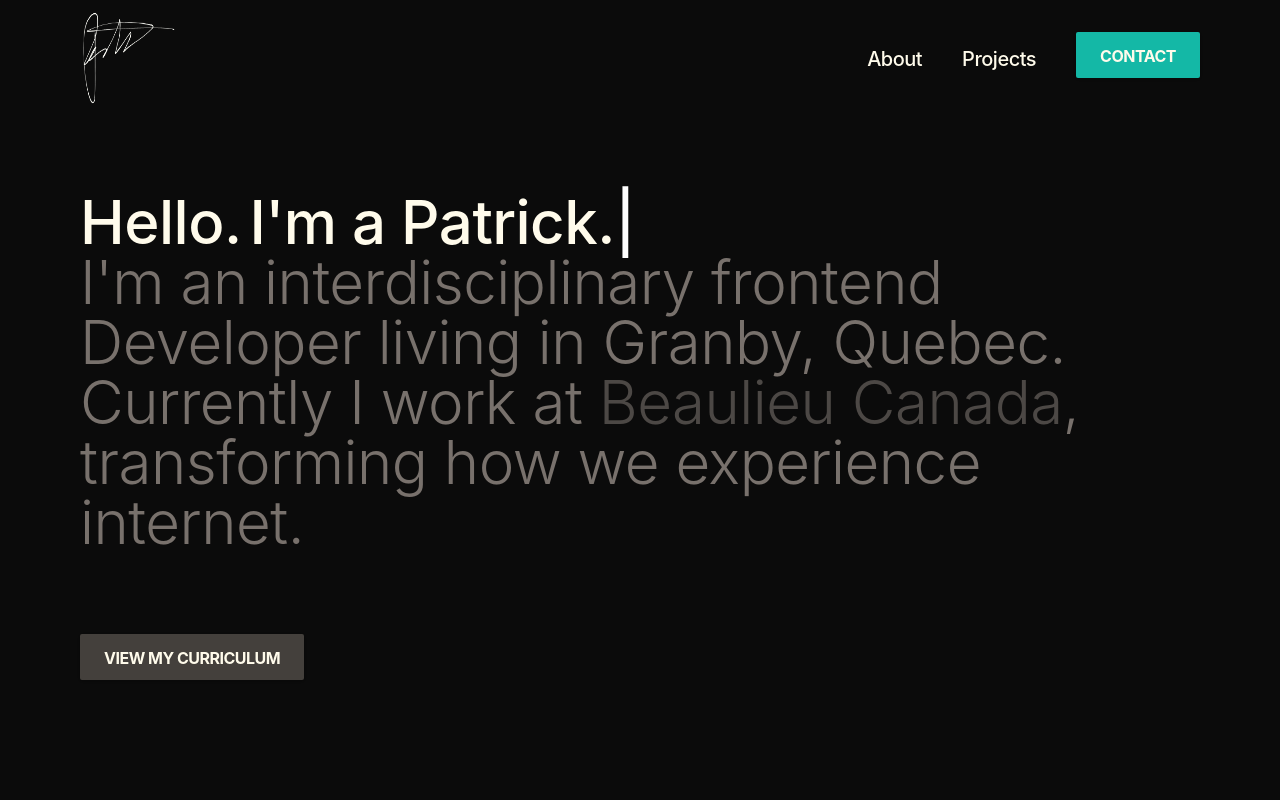
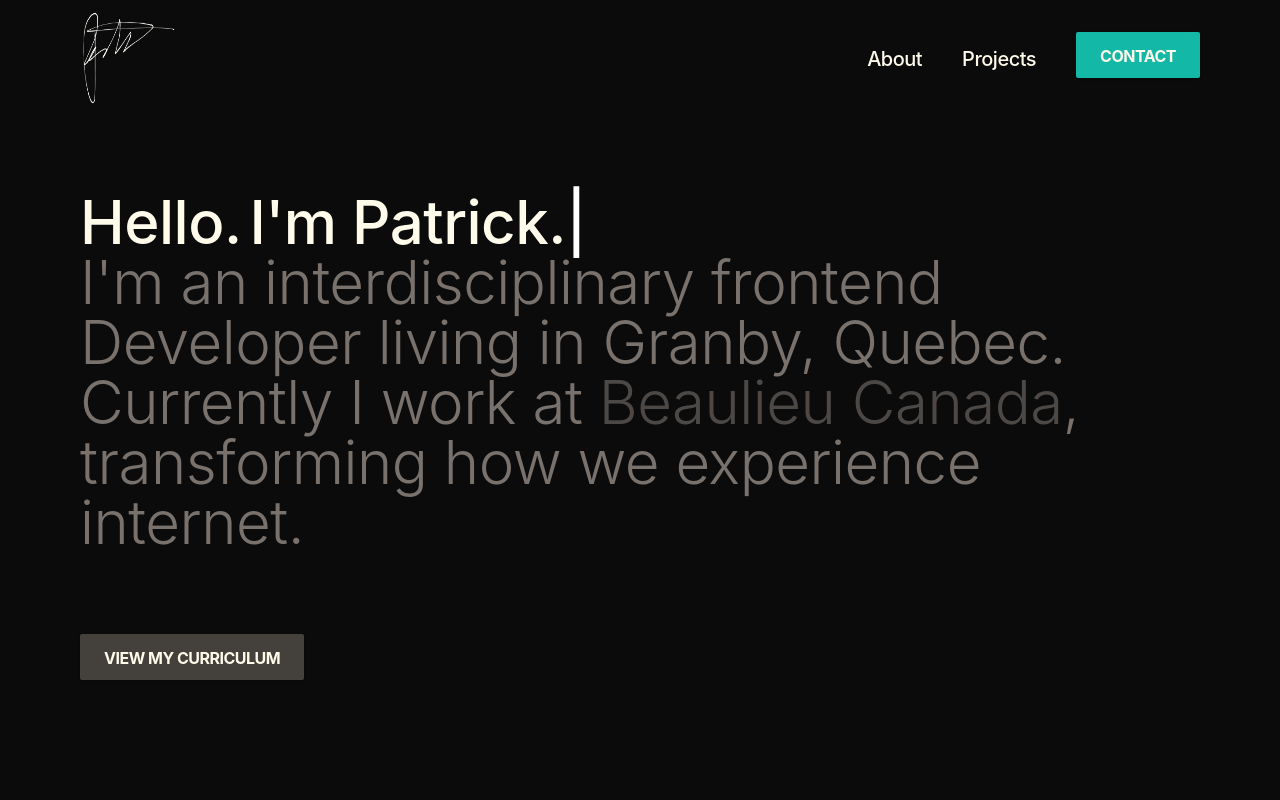
Before and after one commit to patrickchartrand/peppermint, a Nuxt app: page / in a window 1280 px wide. Shown: the top 800 px of the page. Built offline with nearby package versions, Linux system fonts and the light colour scheme.

Commit message:
refactor

```diff
--- a/pages/index.vue
+++ b/pages/index.vue
@@ -12,7 +12,7 @@ onMounted(() => {
 <template>
     <article class="py-20 h-full w-full flex items-center group">
         <div class="text-4xl md:text-6xl w-full md:w-11/12">
-            <p class="text-amber-50 font-medium m-0 flex gap-2 h-28 md:h-auto leading-none">Hello. <CommonTypewriter v-if="!isLoading" :writing="['I\'m a Patrick.', 'I\'m a Javascript enthusiast.', 'I\'m an avid learner.', 'I\'m a digital artisan.']" /></p>
+            <p class="text-amber-50 font-medium m-0 flex gap-2 h-28 md:h-auto leading-none">Hello. <CommonTypewriter v-if="!isLoading" :writing="['I\'m Patrick.', 'I\'m a Javascript enthusiast.', 'I\'m an avid learner.', 'I\'m a digital artisan.']" /></p>
             <p class="text-stone-500 m-0 leading-none">I'm an interdisciplinary frontend Developer living in Granby, Quebec. Currently I work at <a class="text-teal-500 opacity-100 md:text-inherit cursor-pointer md:opacity-60 group-hover:opacity-100 group-hover:text-teal-500 transition-all duration-300 leading-none">Beaulieu Canada</a>, transforming how we experience internet.</p>
             <br class="mt-10 md:mt-0">
             <a href="/pchartrandCV.pdf" download style="pointer-events: none;">
```
